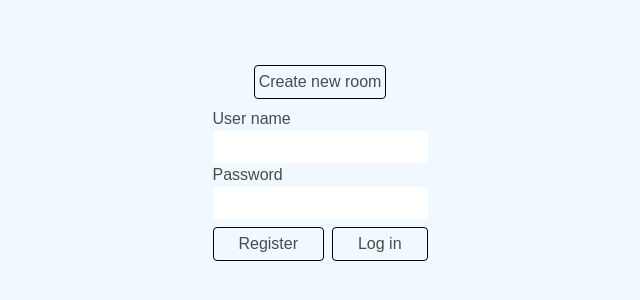
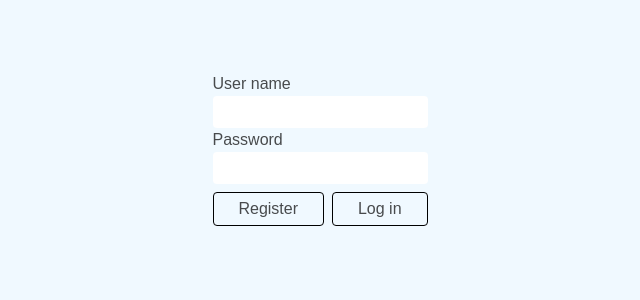
Before and after one commit to Duckapple/splendor, a SvelteKit app in the folder frontend/: page / in a window 1280 px wide. Shown: the part 128-428 px from the top of the page, without its empty margins (320-960 px from the left). Built offline with nearby package versions, Linux system fonts and the light colour scheme; a web font is replaced by a local one.

Commit message:
Limit 'create new game' to logged in sessions

```diff
--- a/frontend/src/routes/+page.svelte
+++ b/frontend/src/routes/+page.svelte
@@ -76,11 +76,6 @@
 		<span class="text-red-500">{$rooms.error.message}</span>
 	{/if}
 
-	<button
-		class="p-1 my-2 border border-black rounded"
-		on:click|preventDefault={() => $createRoom.mutate()}>Create new room</button
-	>
-
 	{#if !$isLoggedIn}
 		<form on:submit|preventDefault={() => $loginMutation.mutate()} class="flex flex-col">
 			<label for="userName">User name</label>
@@ -114,6 +109,11 @@
 			</div>
 		</form>
 	{:else}
+		<button
+			class="p-1 my-2 border border-black rounded"
+			on:click|preventDefault={() => $createRoom.mutate()}>Create new room</button
+		>
+
 		<button class="p-1 border border-black rounded" on:click={() => logout()}
 			>Log out of {$user?.userName}</button
 		>
```
